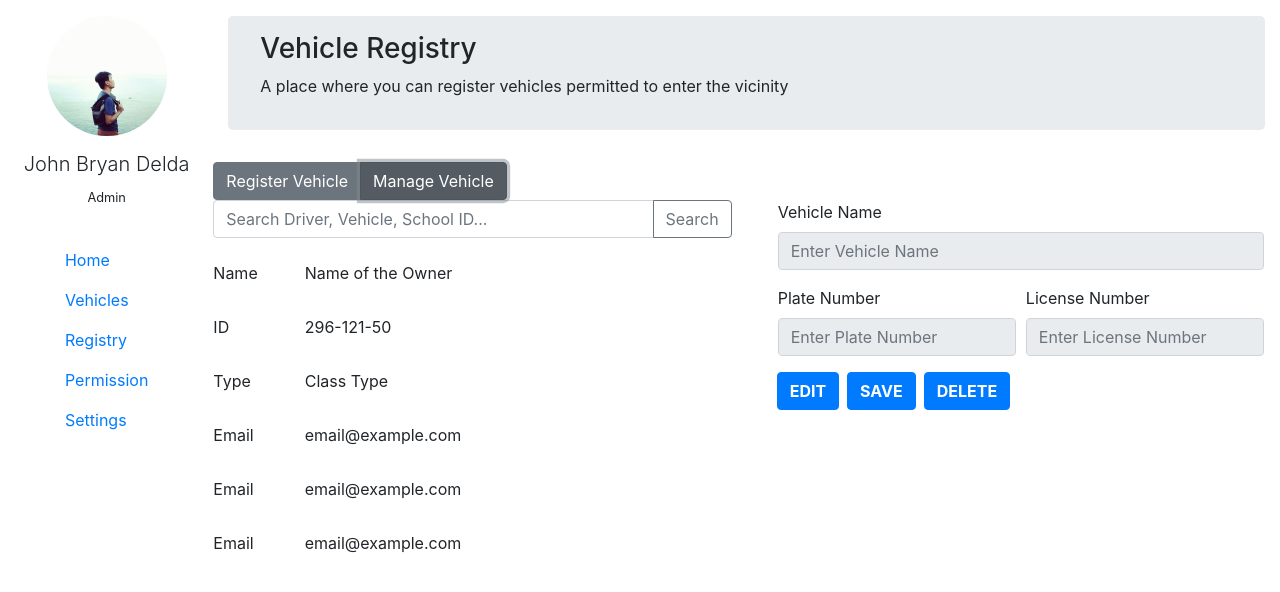
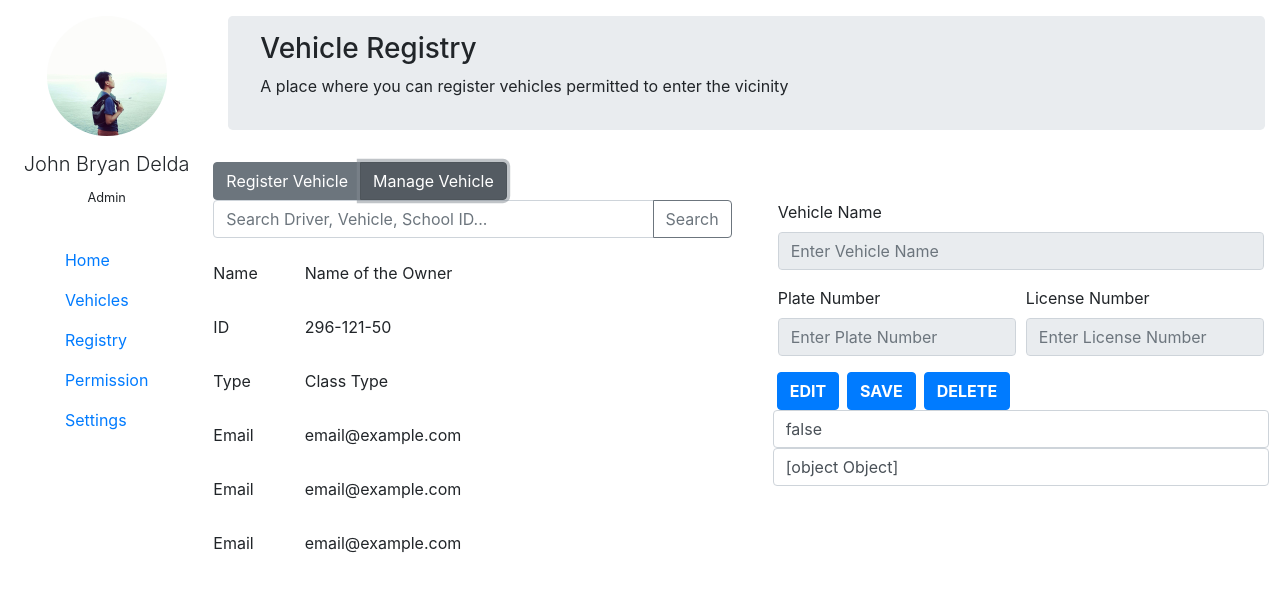
Before and after one commit to SMUGateWatch/gatewatch-webapp, a Next.js app: page /vehicle-register in a window 1280 px wide. Both pictures are taken after a click on the label "Manage Vehicle". Shown: the top 592 px of the page. Built offline with nearby package versions, Linux system fonts and the light colour scheme.

Commit message:
put an onClick Event handler on search button

```diff
--- a/components/vehicle-register/editForm.js
+++ b/components/vehicle-register/editForm.js
@@ -51,7 +51,7 @@ export default function StudentForm(){
                           value ={searchValue}
                         />
                         <InputGroup.Append>
-                          <Button variant="outline-secondary">Search</Button>
+                          <Button variant="outline-secondary" onClick={()=>handleSearch()}>Search</Button>
                         </InputGroup.Append>
                     </InputGroup>
                     <Form>
@@ -130,6 +130,8 @@ export default function StudentForm(){
                             <Button className="mx-1" variant="primary" onClick={()=>setEditable(!editable)}><strong>EDIT</strong></Button>
                             <Button className="mx-1" variant="primary" disabled={editable}><strong>SAVE</strong></Button>
                             <Button className="mx-1" variant="primary" disabled={editable}><strong>DELETE</strong></Button>
+                            <Form.Control type="text" readonly placeholder="Enter License Number" value={isLoading}/>
+                            <Form.Control type="text" readonly placeholder="Enter License Number" value={errorMsg}/>
                        </Form.Row>
                    </Form>
                 </Col>
```
